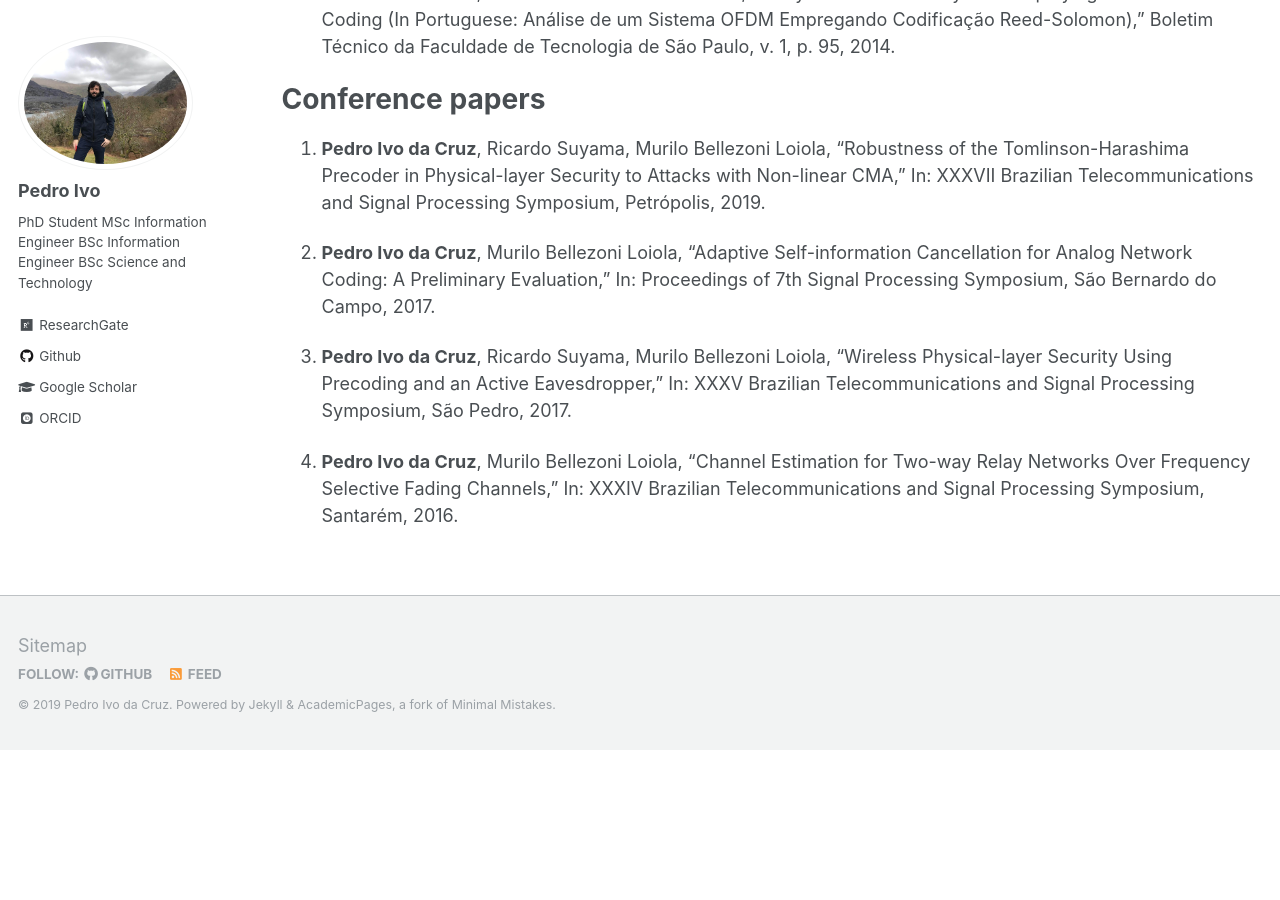
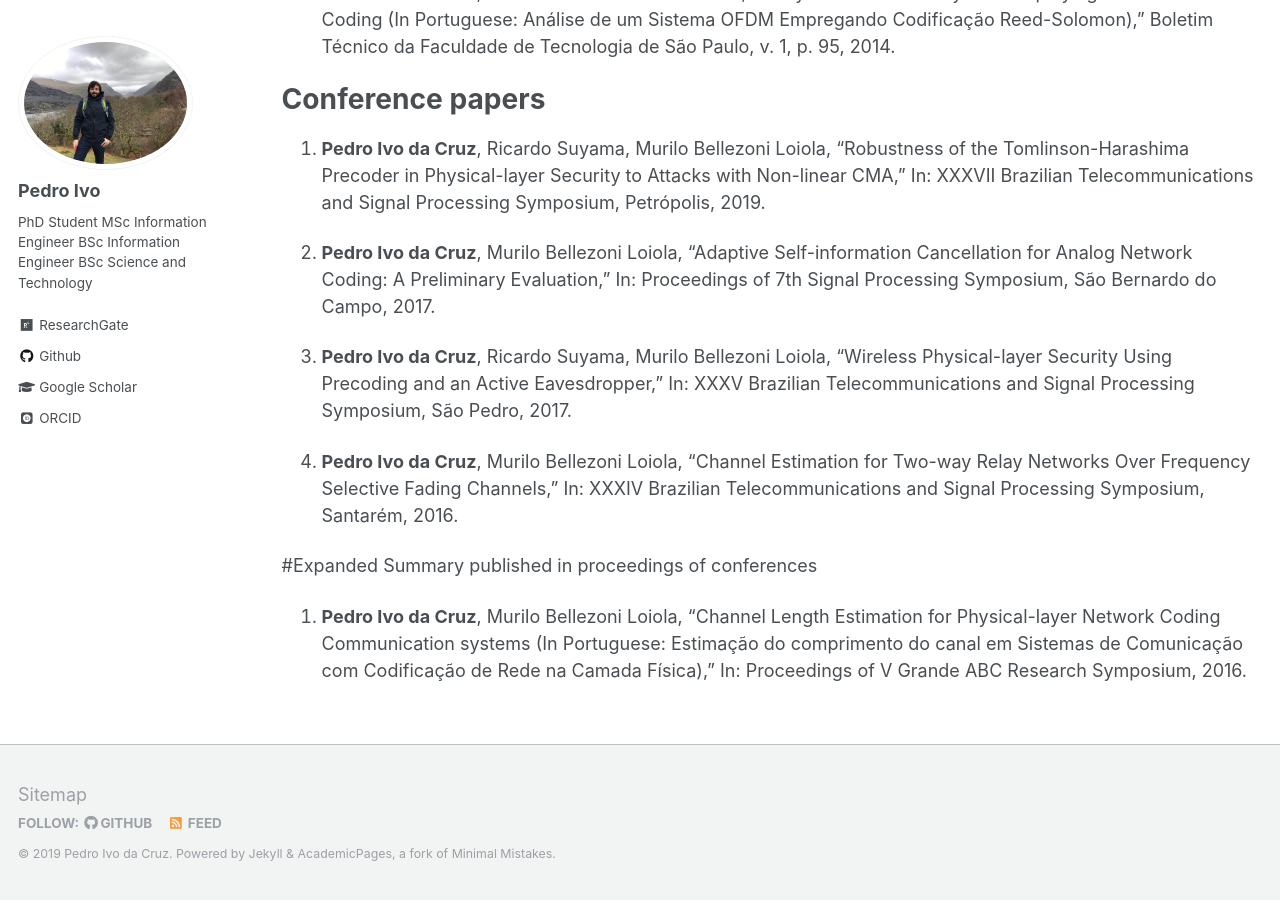
Before and after one commit to pedroidc/pedroidc.github.io, a Jekyll site: the page built from _pages/publications.md, in a window 1280 px wide and 900 px high, scrolled down 651 px. Built offline with Jekyll 4.4.1, drawn with Linux system fonts in a browser that asks for light colours; some web fonts are replaced; before the commit the page ends 1401 px from its top, so only the background shows below that.

Commit message:
Update Publication

```diff
--- a/_pages/publications.md
+++ b/_pages/publications.md
@@ -34,3 +34,6 @@ author_profile: true
 3. **Pedro Ivo da Cruz**, Ricardo Suyama, Murilo Bellezoni Loiola, "Wireless Physical-layer Security Using Precoding and an Active Eavesdropper," In: XXXV Brazilian Telecommunications and Signal Processing Symposium, São Pedro, 2017.
 
 4. **Pedro Ivo da Cruz**, Murilo Bellezoni Loiola, "Channel Estimation for Two-way Relay Networks Over Frequency Selective Fading Channels," In: XXXIV Brazilian Telecommunications and Signal Processing Symposium, Santarém, 2016.
+
+#Expanded Summary published in proceedings of conferences
+1.	**Pedro Ivo da Cruz**, Murilo Bellezoni Loiola, “Channel Length Estimation for Physical-layer Network Coding Communication systems (In Portuguese: Estimação do comprimento do canal em Sistemas de Comunicação com Codificação de Rede na Camada Física),” In: Proceedings of V Grande ABC Research Symposium, 2016.
```
